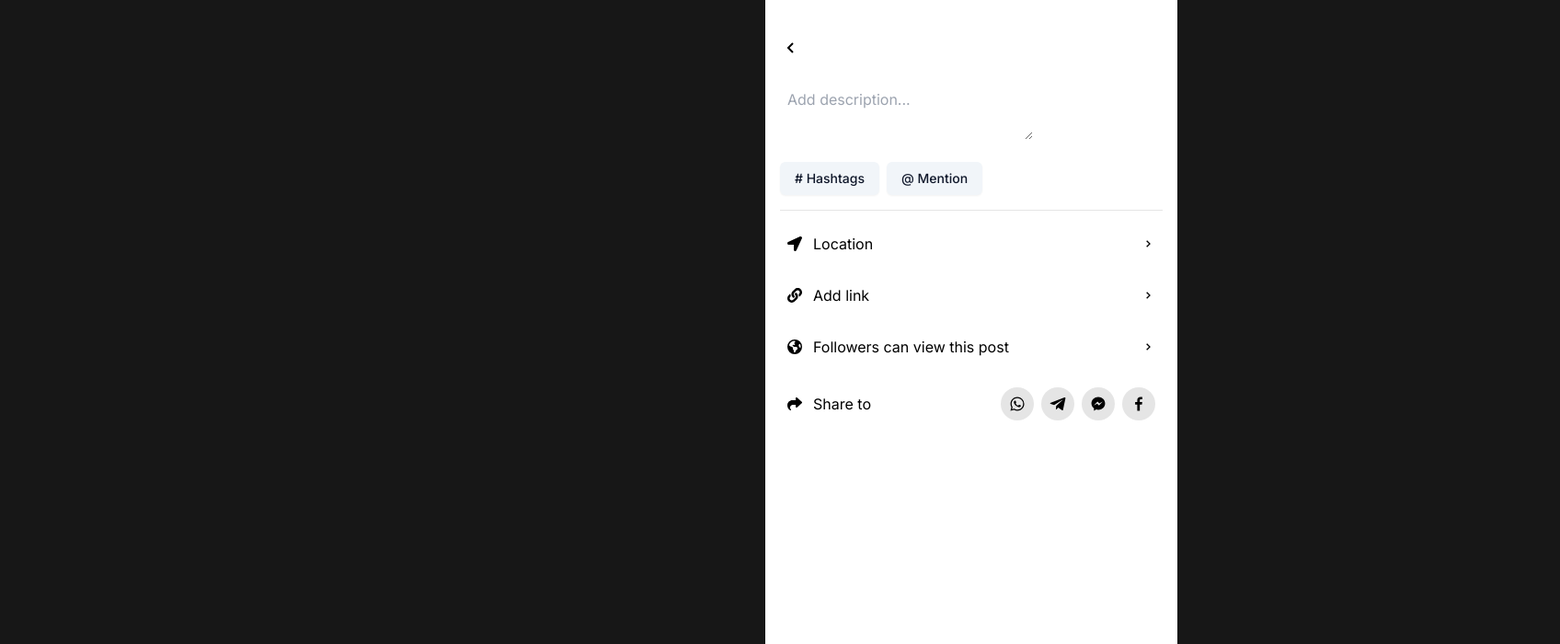
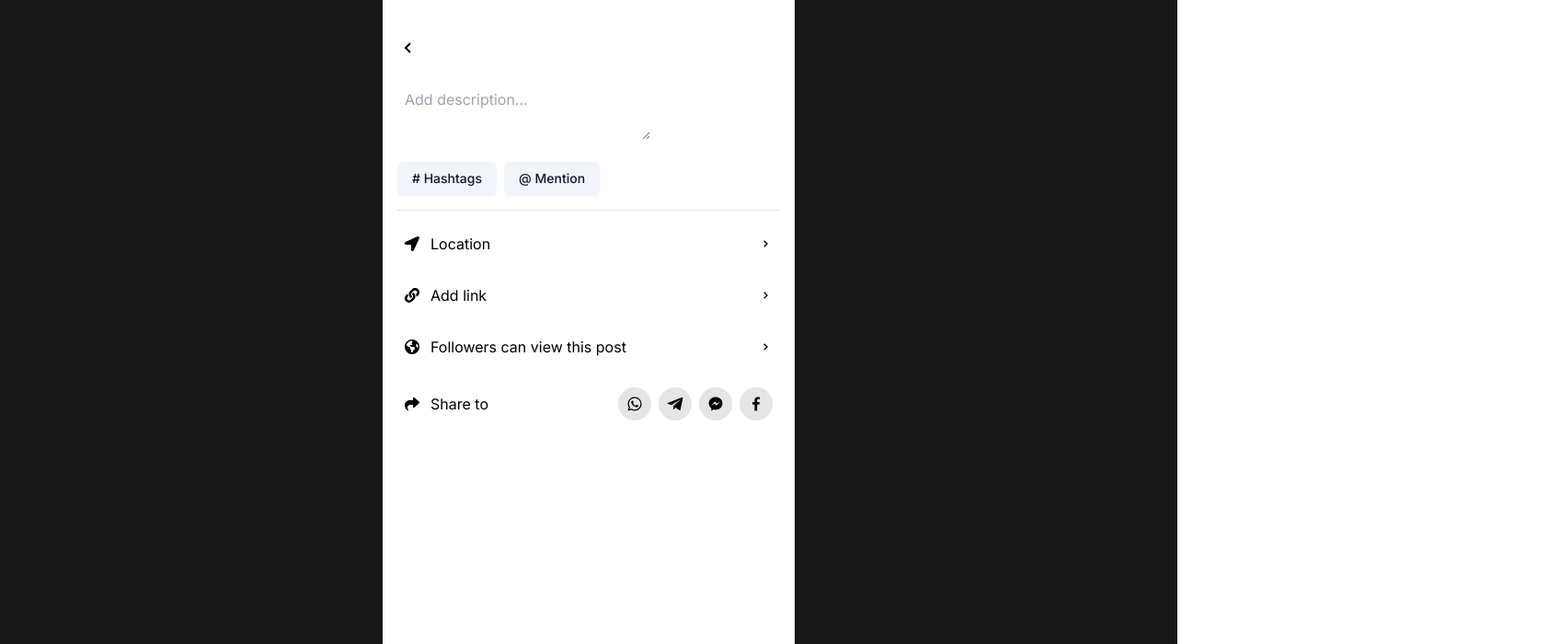
Before and after one commit to matthewdinata/tiktok-techjam-ui, a Next.js app: page /result/edit in a window 1280 px wide. Shown: the top 700 px of the page at 92% size, 1696 px wide, since content can reach past the window. Built offline with nearby package versions, Linux system fonts and the light colour scheme.

Commit message:
fix: constraint result page to mobile screen

```diff
--- a/src/app/result/edit/page.tsx
+++ b/src/app/result/edit/page.tsx
@@ -33,11 +33,16 @@ export default function EditPage() {
 	}, []);
 
 	return (
-		<div className="h-screen w-screen bg-neutral-900">
+		<div className="h-full w-full bg-neutral-900">
 			<div className="max-w-md mx-auto p-4 bg-white h-screen flex flex-col relative">
-				<Link href="/result" className="w-full flex my-6">
-					<BiChevronLeft fontSize={24} className="cursor-pointer" />
-				</Link>
+				<div className="w-full flex my-6">
+					<Link href="/result">
+						<BiChevronLeft
+							fontSize={24}
+							className="cursor-pointer"
+						/>
+					</Link>
+				</div>
 
 				<div className="grid grid-row-2 gap-2">
 					<div className="grid grid-cols-3 gap-2">
--- a/src/app/result/page.tsx
+++ b/src/app/result/page.tsx
@@ -19,7 +19,7 @@ export default function ResultPage() {
 	};
 
 	return (
-		<div className="flex flex-col h-screen w-screen items-center justify-center bg-neutral-900 gap-5 py-10">
+		<div className="flex flex-col h-full w-full items-center justify-center bg-neutral-900 gap-5 py-10">
 			<div className="text-white bg-neutral-800 bg-opacity-90 p-2 px-3 rounded-2xl flex gap-2 items-center fixed top-10">
 				<IoMusicalNotes fontSize={20} />
 				Add sound
@@ -42,7 +42,6 @@ export default function ResultPage() {
 				muted={isMuted}
 				playsInline
 				loop
-				className="md:max-w-md"
 			/>
 
 			<div className="fixed bottom-5 grid grid-cols-2 justify-center space-x-4 w-11/12 md:max-w-[26rem]">
```
